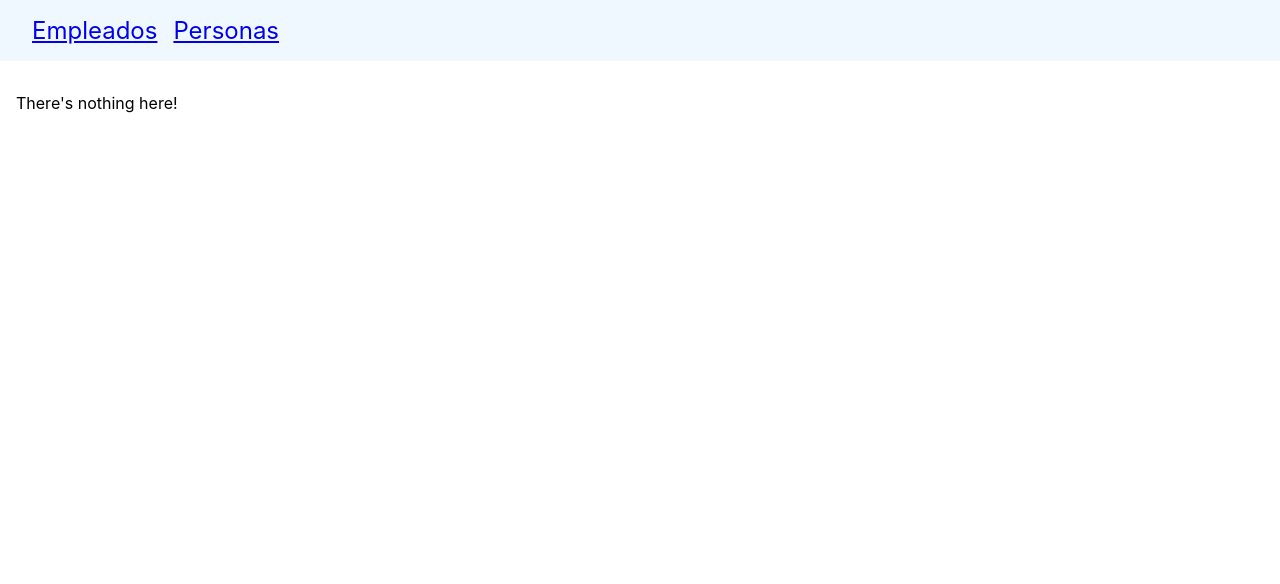
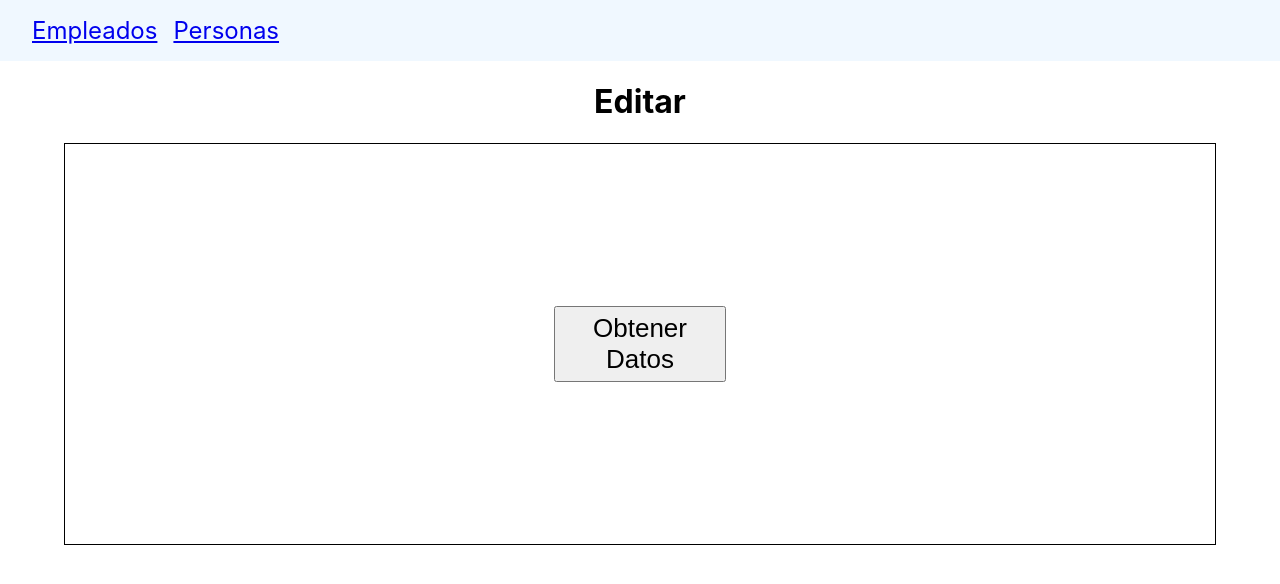
Before and after one commit to lighnio/2HFront, a React (Vite) app: page /personas/editar/1 in a window 1280 px wide. Shown: the top 584 px of the page. Built offline with nearby package versions, Linux system fonts and the light colour scheme.

Commit message:
added edit view for personas

```diff
--- a/src/App.css
+++ b/src/App.css
@@ -22,6 +22,16 @@ button {
   text-align: center;
   margin: auto;
   width: 90%;
+}
+
+.delete{
+  background-color: red;
+  color: white  ;
+}
+
+.edit{
+  background-color: blue;
+  color: white;
 }
 
 /* ************** */
@@ -71,13 +81,35 @@ td a {
   user-select: none;
 }
 
-.delete{
-  background-color: red;
-  color: white  ;
-}
-
 .tableContenedor{
   height: 400px;
   overflow: auto;
   border: 1px solid black;
 }
+
+/* EditPersona */
+
+.formContenedor{
+  height: 400px;
+  border: 1px solid black;
+  display: flex;
+  flex-flow: column wrap;
+  justify-content: center;
+  align-items: center;
+}
+
+.editForm{
+  width: 50%;
+  text-align: center;
+}
+
+.editForm input, label{
+  display: block;
+  margin: 20px 0px;
+}
+
+.editForm input{
+  font-size: 1.2em;
+  text-align: center;
+  width: 100%;
+}
--- a/src/components/Personas.jsx
+++ /dev/null
@@ -1,69 +0,0 @@
-import { useState, useEffect } from "react"
-import instance from '../extras/axiosconf';
-
-export default function Personas(){
-
-    const [data, setData] = useState(null);
-    // const [id, setId] = useState(1);
-
-    const getPersonas = async () => {
-        await instance(`/personas`).then((res) => {
-            setData(res.data);
-        });
-    }
-
-    const deletePersona = async(id) => {
-        await instance.delete(`/personas/${id}`).then((res) => {
-            getPersonas();
-            console.log(res.status());
-        })
-    }
-
-    // useEffect(() => {
-    //     instance(`/personas/${id}`).then((res) => {
-    //         setData(res.data[0]);
-    //     });
-    // }, [])
-
-    return(
-
-           <div className="contenedor">
-               <h1>Personas</h1>
-                <div className="tableContenedor">
-                <table>
-                    <thead>
-                        <tr>
-                            <th>IdPersona</th>
-                            <th>Nombre</th>
-                            <th>Fecha de Nacimiento</th>
-                            <th>Genero</th>
-                            <th>Funcionalidad</th>
-                        </tr>
-                    </thead>
-                    <tbody>
-
-                            {data ? (
-                                    data.map((value, index) => {
-                                        return (
-                                        <tr key={value.IdPersona}>
-                                            <td>{value.IdPersona}</td>
-                                            <td>{value.Nombre}</td>
-                                            <td>{value.FechaDeNacimiento}</td>
-                                            <td>{value.Genero}</td>
-                                            <td>
-                                                <a onClick={() => {deletePersona(value.IdPersona)}} className="delete">Eliminar</a>
-                                                <a >Editar</a>
-                                            </td>
-                                        </tr>
-                                        )
-                                    })
-                                    // console.log(data)
-                                ) : <tr><td colSpan={5}>No records yet.</td></tr>}
-                    </tbody>
-                </table>
-                </div>
-
-                <button onClick={() => {getPersonas()}}>Cargar Datos</button>
-           </div>
-    )
-}
--- /dev/null
+++ b/src/components/Personas/Personas.jsx
@@ -0,0 +1,73 @@
+import { useState } from "react"
+import instance from '../../extras/axiosconf';
+import { BrowserRouter, Route, Routes } from 'react-router-dom';
+
+// **************
+//   Components
+// **************
+import PersonaEdit from './PersonasEdit'
+
+export default function Personas() {
+    const [data, setData] = useState(null);
+
+    const getPersonas = async () => {
+        await instance(`/personas`).then((res) => {
+            setData(res.data);
+        });
+    }
+
+    const deletePersona = async (id) => {
+        await instance.delete(`/personas/${id}`).then((res) => {
+            getPersonas();
+            console.log(res.status());
+        })
+    }
+
+    // useEffect(() => {
+    //     instance(`/personas/${id}`).then((res) => {
+    //         setData(res.data[0]);
+    //     });
+    // }, [])
+
+    return (
+
+        <div className="contenedor">
+            <h1>Personas</h1>
+            <div className="tableContenedor">
+                <table>
+                    <thead>
+                        <tr>
+                            <th>IdPersona</th>
+                            <th>Nombre</th>
+                            <th>Fecha de Nacimiento</th>
+                            <th>Genero</th>
+                            <th>Funcionalidad</th>
+                        </tr>
+                    </thead>
+                    <tbody>
+
+                        {data ? (
+                            data.map((value, index) => {
+                                return (
+                                    <tr key={value.IdPersona}>
+                                        <td>{value.IdPersona}</td>
+                                        <td>{value.Nombre}</td>
+                                        <td>{value.FechaDeNacimiento}</td>
+                                        <td>{value.Genero}</td>
+                                        <td>
+                                            <a onClick={() => { deletePersona(value.IdPersona) }} className="delete">Eliminar</a>
+                                            <a href={`personas/editar/${value.IdPersona}`} className="edit">Editar</a>
+                                        </td>
+                                    </tr>
+                                )
+                            })
+                            // console.log(data)
+                        ) : <tr><td colSpan={5}>No records yet.</td></tr>}
+                    </tbody>
+                </table>
+            </div>
+
+            <button onClick={() => { getPersonas() }}>Cargar Datos</button>
+        </div>
+    )
+}
--- /dev/null
+++ b/src/components/Personas/PersonasEdit.jsx
@@ -0,0 +1,41 @@
+import { useState } from 'react';
+import { useEffect } from 'react/cjs/react.production.min';
+import instance from "../../extras/axiosconf"
+
+export default function EditarPersona() {
+
+    const [data, setData] = useState();
+
+    const getPersona = async () => {
+        let match = (window.location.href.match(/\d+$/));
+        await instance(`/personas/${match}`).then((res) => {
+            setData(res.data[0]);
+        });
+    }
+
+    return (
+        <div className="contenedor">
+            <h1>Editar</h1>
+            <div className="formContenedor">
+
+                {data?.Nombre ? (
+                    <form className='editForm'>
+                        <label htmlFor="Nombre">Nombre: </label>
+                        <input type="text" name="Nombre" id="" value={data.Nombre}/>
+
+                        <label htmlFor="FechaNac">Fecha de Nacimiento: </label>
+                        <input type="text" name="FechaNac" id="" value={data.FechaDeNacimiento}/>
+
+                        <label htmlFor="Nombre">Genero: </label>
+                        <input type="text" name="Nombre" id="" value={data.Genero}/>
+
+                        <input type="button" onClick={() => {}} value="Actualizar" />
+                    </form>
+                ) : <button onClick={() => {getPersona()}}>Obtener Datos</button>}
+
+            </div>
+
+
+        </div>
+    )
+}
--- a/src/main.jsx
+++ b/src/main.jsx
@@ -8,7 +8,8 @@ import {
 // **************
 //   Components
 // **************
-import Personas from './components/Personas';
+import Personas from './components/Personas/Personas';
+import PersonasEdit from './components/Personas/PersonasEdit';
 import Empleados from './components/Empleados';
 import Navigation from './components/Navigation';
 
@@ -33,6 +34,7 @@ render(
       <Route path='/' element={<App />} />
       <Route path='empleados' element={<Empleados />} />
       <Route path='personas' element={<Personas />} />
+      <Route path='personas/editar/:id' element={<PersonasEdit/>} />
     </Routes>
   </BrowserRouter>
   </div>,
```
